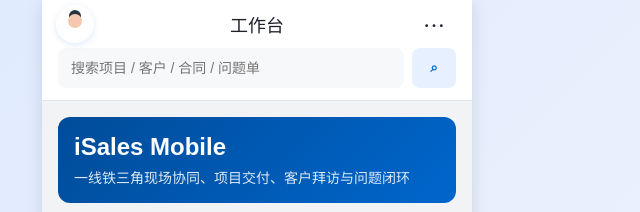
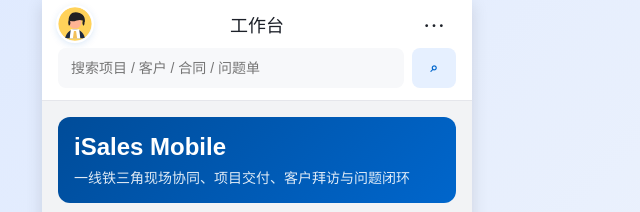
Before and after one commit to danielmd202506-debug/isales-mobile, a plain HTML site: page index.html in a window 1280 px wide. Shown: the top 212 px of the page, 383-1023 px from the left. Drawn offline with nearby package versions, Linux system fonts and the light colour scheme.

Commit message:
Use provided inline avatar graphic

```diff
--- a/index.html
+++ b/index.html
@@ -9,7 +9,7 @@
     :root{--primary:#0066CC;--primary-light:#E6F0FF;--primary-dark:#004C99;--cyan:#4da3ff;--green:#00B42A;--orange:#FF7D00;--red:#F53F3F;--bg:#F2F3F5;--card:#fff;--text:#1D2129;--muted:#4E5969;--tertiary:#86909C;--line:#E5E6EB;font-family:"Huawei Sans","PingFang SC",sans-serif}
     *{box-sizing:border-box;-webkit-tap-highlight-color:transparent}body{margin:0;min-height:100vh;background:linear-gradient(135deg,#dce8ff,#f3f6fb);display:grid;place-items:center;color:var(--text)}
     .phone{position:relative;width:min(430px,100vw);height:min(932px,100vh);background:var(--bg);overflow:hidden;box-shadow:0 4px 16px rgba(0,0,0,.12)}.app{height:100%;display:grid;grid-template-rows:auto 1fr auto}.safe{height:env(safe-area-inset-top);background:#fff}.page-view{position:absolute;inset:0;background:var(--bg);z-index:12;display:grid;grid-template-rows:auto 1fr auto}.page-view .content{padding-bottom:16px}
-    .top{background:#fff;border-bottom:1px solid var(--line)}.nav{height:48px;display:grid;grid-template-columns:44px 1fr 44px;align-items:center;padding:0 16px}.nav h1{margin:0;text-align:center;font-size:18px;font-weight:500}.nav button{border:0;background:transparent;font-size:22px;color:var(--text)}.avatar-btn{position:relative;width:34px;height:34px;border-radius:50%;border:0;padding:0;background:linear-gradient(135deg,#0066CC,#4da3ff);box-shadow:0 2px 8px rgba(0,102,204,.22);outline:2px solid #fff;overflow:hidden}.avatar-btn:before{content:"";position:absolute;left:10px;top:7px;width:14px;height:14px;border-radius:50%;background:#f4c7ae;box-shadow:0 -5px 0 -1px #263142}.avatar-btn:after{content:"";position:absolute;left:6px;bottom:-3px;width:22px;height:15px;border-radius:12px 12px 0 0;background:#fff}.bottom-actions{display:flex;gap:8px;padding:10px 16px calc(10px + env(safe-area-inset-bottom));background:#fff;border-top:1px solid var(--line);box-shadow:0 -2px 8px rgba(0,0,0,.04);overflow:hidden}.bottom-actions button{height:44px;min-width:0;flex:1;border-radius:8px;border:1px solid var(--line);background:#fff;color:var(--text);font-weight:600;font-size:14px;white-space:nowrap;overflow:hidden;text-overflow:ellipsis}.bottom-actions button.primary{background:var(--primary);border-color:var(--primary);color:#fff}.bottom-actions button.more{flex:0 0 44px;font-size:20px}
+    .top{background:#fff;border-bottom:1px solid var(--line)}.nav{height:48px;display:grid;grid-template-columns:44px 1fr 44px;align-items:center;padding:0 16px}.nav h1{margin:0;text-align:center;font-size:18px;font-weight:500}.nav button{border:0;background:transparent;font-size:22px;color:var(--text)}.avatar-btn{width:34px;height:34px;border-radius:50%;border:0;padding:0;background:#fff;box-shadow:0 2px 8px rgba(0,102,204,.22);outline:2px solid #fff;overflow:hidden;display:grid;place-items:center}.avatar-svg{width:34px;height:34px;display:block}.bottom-actions{display:flex;gap:8px;padding:10px 16px calc(10px + env(safe-area-inset-bottom));background:#fff;border-top:1px solid var(--line);box-shadow:0 -2px 8px rgba(0,0,0,.04);overflow:hidden}.bottom-actions button{height:44px;min-width:0;flex:1;border-radius:8px;border:1px solid var(--line);background:#fff;color:var(--text);font-weight:600;font-size:14px;white-space:nowrap;overflow:hidden;text-overflow:ellipsis}.bottom-actions button.primary{background:var(--primary);border-color:var(--primary);color:#fff}.bottom-actions button.more{flex:0 0 44px;font-size:20px}
     .search{display:flex;gap:8px;padding:0 16px 12px}.search input{flex:1;height:40px;border:1px solid transparent;border-radius:8px;background:#F7F8FA;padding:0 12px;font-size:14px}.search button{width:44px;border:0;border-radius:8px;background:var(--primary-light);color:var(--primary);font-weight:600}
     .content{overflow:auto;padding:16px 16px 88px}.banner{border-radius:12px;padding:16px;background:linear-gradient(135deg,var(--primary-dark),var(--primary));color:#fff;margin-bottom:12px}.banner h2{margin:0;font-size:24px;font-weight:600}.banner p{margin:6px 0 0;opacity:.88;font-size:14px}.status{display:flex;justify-content:space-between;align-items:center;background:var(--primary-light);color:var(--primary-dark);border:1px solid #C7DEFF;border-radius:12px;padding:9px 12px;font-size:12px;margin-bottom:10px}
     .card{background:var(--card);border:0;border-radius:12px;padding:16px;margin-bottom:16px;box-shadow:0 2px 8px rgba(0,0,0,.08)}.head{display:flex;align-items:center;justify-content:space-between;margin-bottom:12px}.head h2{font-size:20px;font-weight:600;margin:0}.head a{color:var(--primary);font-size:14px;text-decoration:none}
@@ -27,7 +27,7 @@
 <body>
 <div class="phone">
   <div class="app">
-    <div class="top"><div class="safe"></div><div class="nav"><button id="profile" class="avatar-btn" aria-label="个人中心"></button><h1 id="pageTitle">工作台</h1><button id="more">⋯</button></div><div class="search"><input placeholder="搜索项目 / 客户 / 合同 / 问题单"><button data-action="search">⌕</button></div></div>
+    <div class="top"><div class="safe"></div><div class="nav"><button id="profile" class="avatar-btn" aria-label="个人中心"><svg class="avatar-svg" viewBox="0 0 96 96" aria-hidden="true"><circle cx="48" cy="48" r="47" fill="#FFD25A"/><path d="M20 88c4-18 18-25 28-25s24 7 28 25" fill="#1F2A3E"/><path d="M36 63h24l3 26H33z" fill="#fff"/><path d="M45 68h6l3 21H42z" fill="#F3C05A"/><circle cx="48" cy="43" r="18" fill="#FFB494"/><path d="M30 39c0-19 12-28 31-22 12 4 16 14 15 26-7-7-14-8-23-5-8 3-16 3-23 1z" fill="#232123"/><path d="M34 38c2 8 1 13-3 15-2-5-3-10-1-15zM70 38c-2 8-1 13 3 15 2-5 3-10 1-15z" fill="#232123"/></svg></button><h1 id="pageTitle">工作台</h1><button id="more">⋯</button></div><div class="search"><input placeholder="搜索项目 / 客户 / 合同 / 问题单"><button data-action="search">⌕</button></div></div>
     <main class="content" id="content"></main>
     <nav class="tabs" id="tabs"><button class="tab active" data-tab="home"><i class="ri-dashboard-line"></i><span>工作台</span></button><button class="tab" data-tab="customer"><i class="ri-user-voice-line"></i><span>客户</span></button><button class="tab" data-tab="project"><i class="ri-briefcase-4-line"></i><span>项目</span></button><button class="tab" data-tab="issue"><i class="ri-error-warning-line"></i><span>问题</span></button><button class="tab" data-tab="doc"><i class="ri-folder-3-line"></i><span>资料</span></button></nav>
   </div>
```
